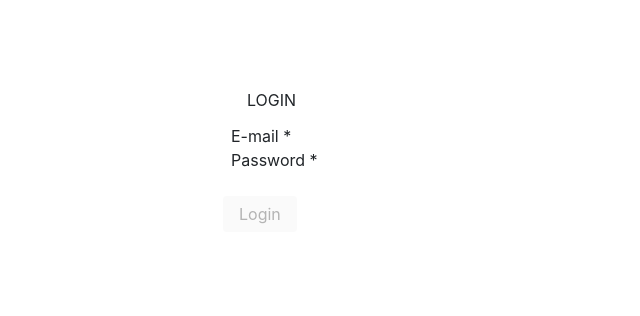
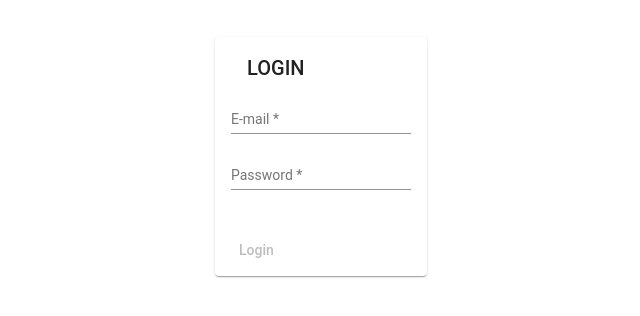
Before and after one commit to GeorgeOfSystem/angular_class, an Angular app: page /login in a window 1280 px wide. Shown: the part 244-560 px from the top of the page, without its empty margins (319-959 px from the left). Built offline with nearby package versions, Linux system fonts and the light colour scheme; no server answers.

Commit message:
6 files modified

```diff
--- a/src/app/admin/admin.component.ts
+++ b/src/app/admin/admin.component.ts
@@ -1,7 +1,7 @@
 import { Component, OnDestroy,  OnInit } from '@angular/core';
 import { FormBuilder, FormGroup, Validators } from '@angular/forms';
 import { Subscription } from 'rxjs';
-import { AuthService } from '../services/auth.service';
+import { AuthService } from '../shared/services/auth.service';
 import { ProductService } from '../shared/services/product.service';
 
 @Component({
--- a/src/app/app.module.ts
+++ b/src/app/app.module.ts
@@ -9,7 +9,7 @@ import { AuthService } from './shared/services/auth.service';
 
 
 const routes: Routes = [
-  {path: '', redirectTo: 'admin', pathMatch: 'full'},
+  {path: '', redirectTo: 'login', pathMatch: 'full'},
   {path: 'login', loadChildren: () => import('./login/login.module').then(m => m.LoginModule)},
   {
     path: 'admin',loadChildren: () => import('./admin/admin.module').then(m => m.AdminModule)}
--- a/src/app/shared/interceptors/auth.interceptor.ts
+++ b/src/app/shared/interceptors/auth.interceptor.ts
@@ -6,9 +6,9 @@ import {
   HttpInterceptor, HttpErrorResponse
 } from '@angular/common/http';
 import {Observable, throwError} from 'rxjs';
-import {AuthService} from '../services/auth.service';
 import {catchError} from 'rxjs/operators';
 import {Router} from '@angular/router';
+import { AuthService } from '../services/auth.service';
 
 @Injectable()
 export class AuthInterceptor implements HttpInterceptor {
--- a/src/app/shared/services/auth.service.ts
+++ b/src/app/shared/services/auth.service.ts
@@ -3,7 +3,8 @@ import { Injectable } from '@angular/core';
 import { Router } from '@angular/router';
 import { Observable } from 'rxjs';
 import { map } from 'rxjs/operators';
-import { environment } from '../../environments/environment';
+import { environment } from '../../../environments/environment';
+
 
 @Injectable()
 export class AuthService {
--- a/src/app/shared/services/product.service.ts
+++ b/src/app/shared/services/product.service.ts
@@ -1,7 +1,7 @@
 import {Injectable} from '@angular/core';
 import {HttpClient} from '@angular/common/http';
 import {Observable} from 'rxjs';
-import {environment} from '../../../environments/environment';
+import { environment } from '../../../environments/environment';
 
 @Injectable()
 export class ProductService {
--- a/src/styles.css
+++ b/src/styles.css
@@ -1,4 +1,5 @@
 /* You can add global styles to this file, and also import other style files */
+@import '@angular/material/prebuilt-themes/deeppurple-amber.css';
 
 html, body {
   width: 100%;
```
